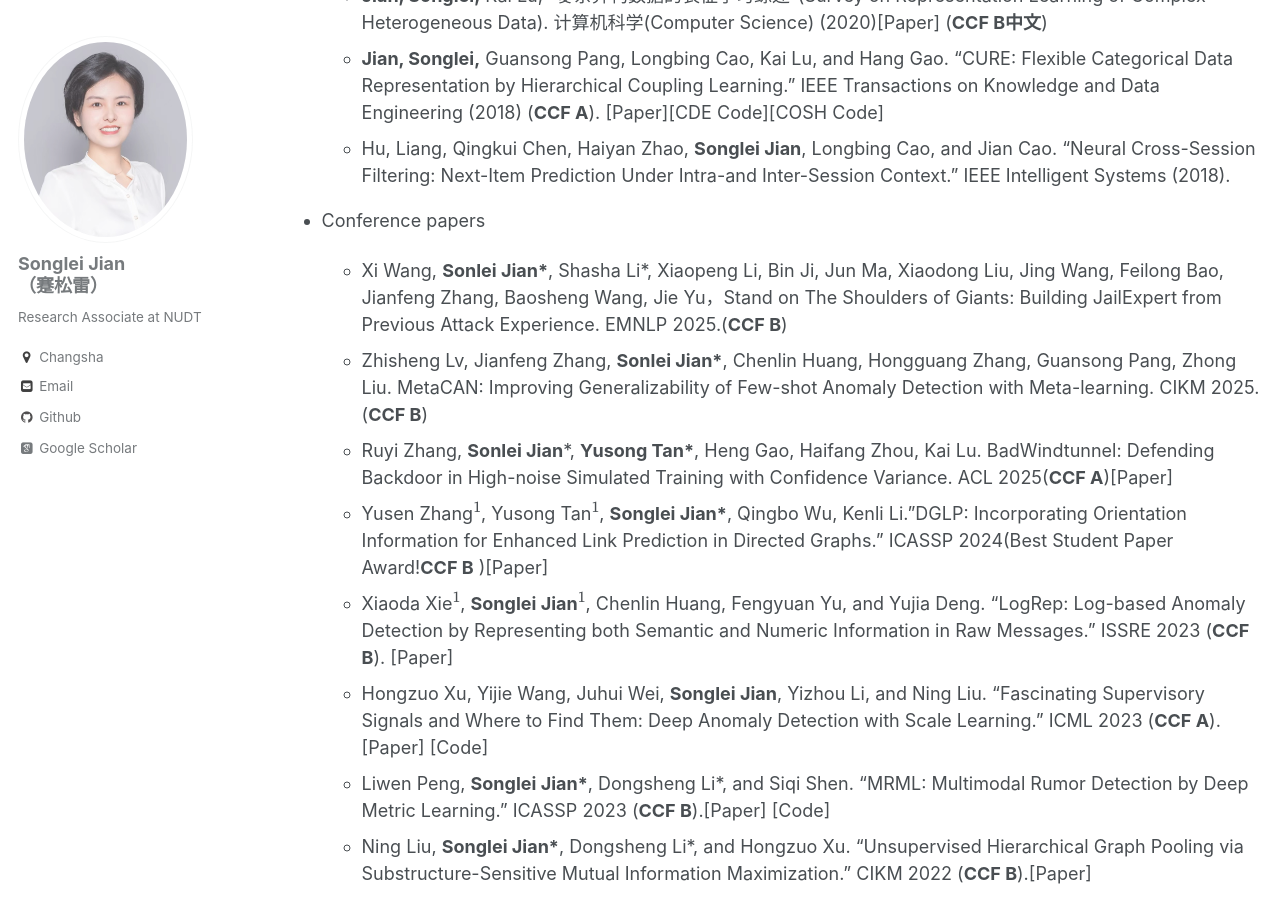
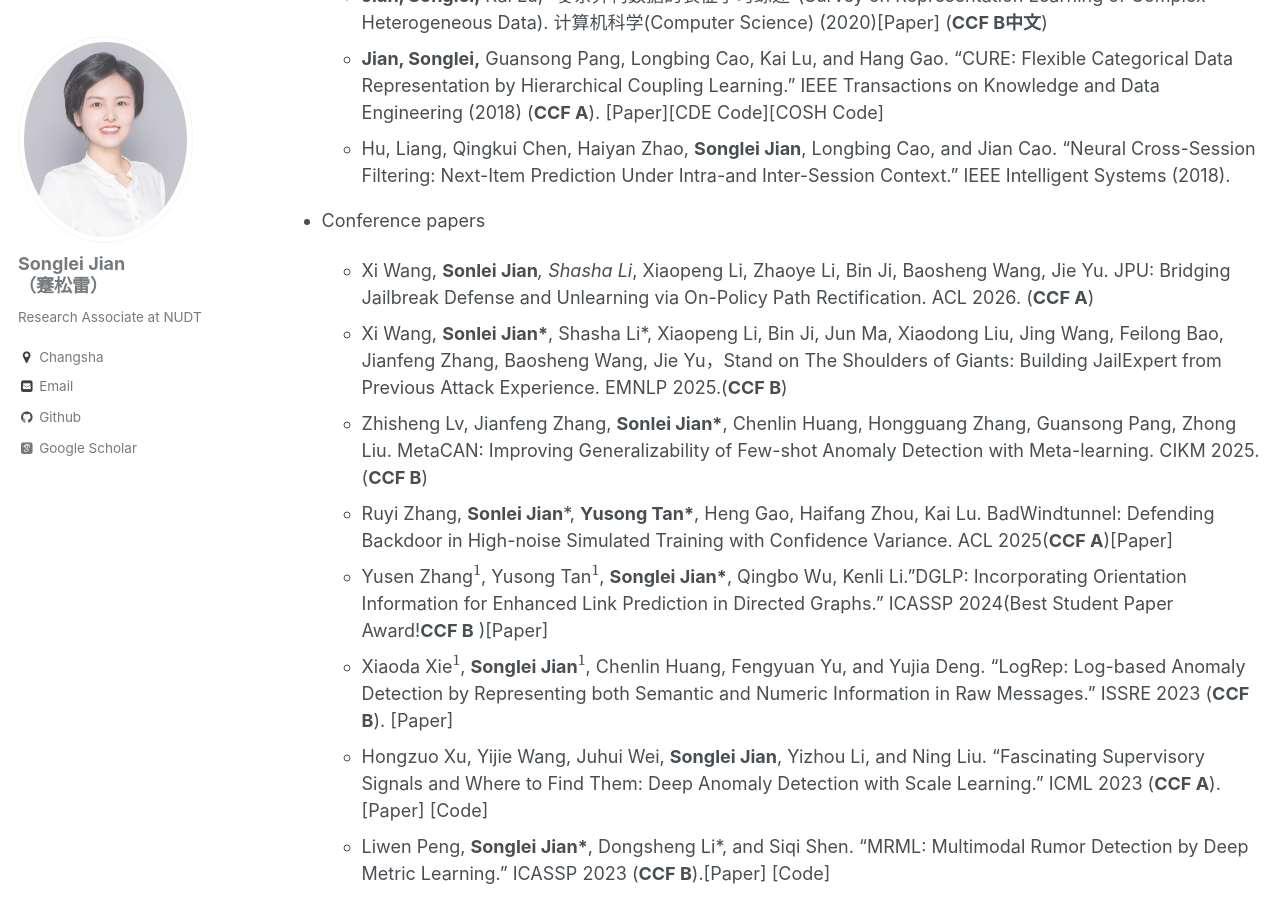
Before and after one commit to jiansonglei/jiansonglei.github.io, a Jekyll site: the page built from _pages/publications.md, in a window 1280 px wide and 900 px high, scrolled down 863 px. Built offline with Jekyll 4.4.1, drawn with Linux system fonts in a browser that asks for light colours; some web fonts are replaced; formulas are drawn with MathJax 3; a script that is not in the unit is left out.

Commit message:
Update publications.md
update acl

```diff
--- a/_pages/publications.md
+++ b/_pages/publications.md
@@ -27,6 +27,7 @@ author_profile: true
 
 * Conference papers
 
+  * Xi Wang, **Sonlei Jian***, Shasha Li*, Xiaopeng Li, Zhaoye Li, Bin Ji, Baosheng Wang, Jie Yu. JPU: Bridging Jailbreak Defense and Unlearning via On-Policy Path Rectification. ACL 2026. (**CCF A**)
   * Xi Wang, **Sonlei Jian\***, Shasha Li\*, Xiaopeng Li, Bin Ji, Jun Ma, Xiaodong Liu, Jing Wang, Feilong Bao, Jianfeng Zhang, Baosheng Wang, Jie Yu，Stand on The Shoulders of Giants: Building JailExpert from Previous Attack Experience. EMNLP 2025.(**CCF B**)
   * Zhisheng Lv,  Jianfeng Zhang, **Sonlei Jian\***, Chenlin Huang, Hongguang Zhang, Guansong Pang, Zhong Liu. MetaCAN: Improving Generalizability of Few-shot Anomaly Detection with Meta-learning. CIKM 2025.(**CCF B**)
   * Ruyi Zhang, **Sonlei Jian***, **Yusong Tan\***, Heng Gao, Haifang Zhou, Kai Lu. BadWindtunnel: Defending Backdoor in High-noise Simulated Training with Confidence Variance. ACL 2025(**CCF A**)[[Paper]](http://jiansonglei.github.io/files/25ACL.pdf)
```
